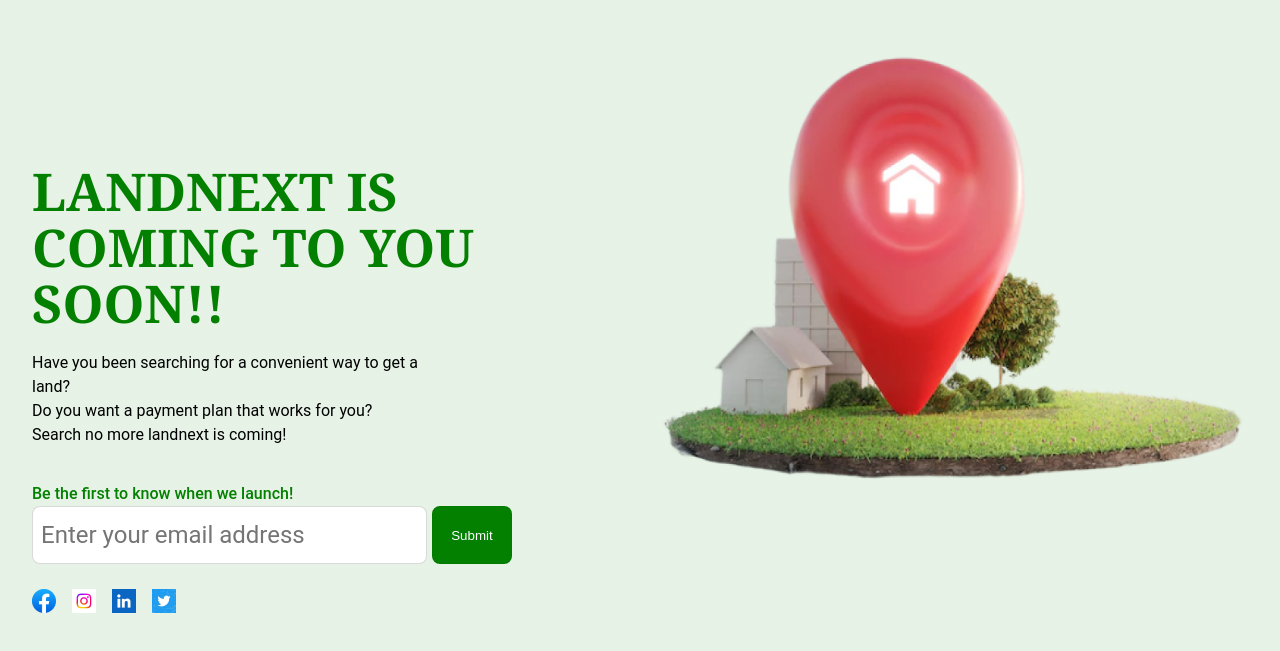
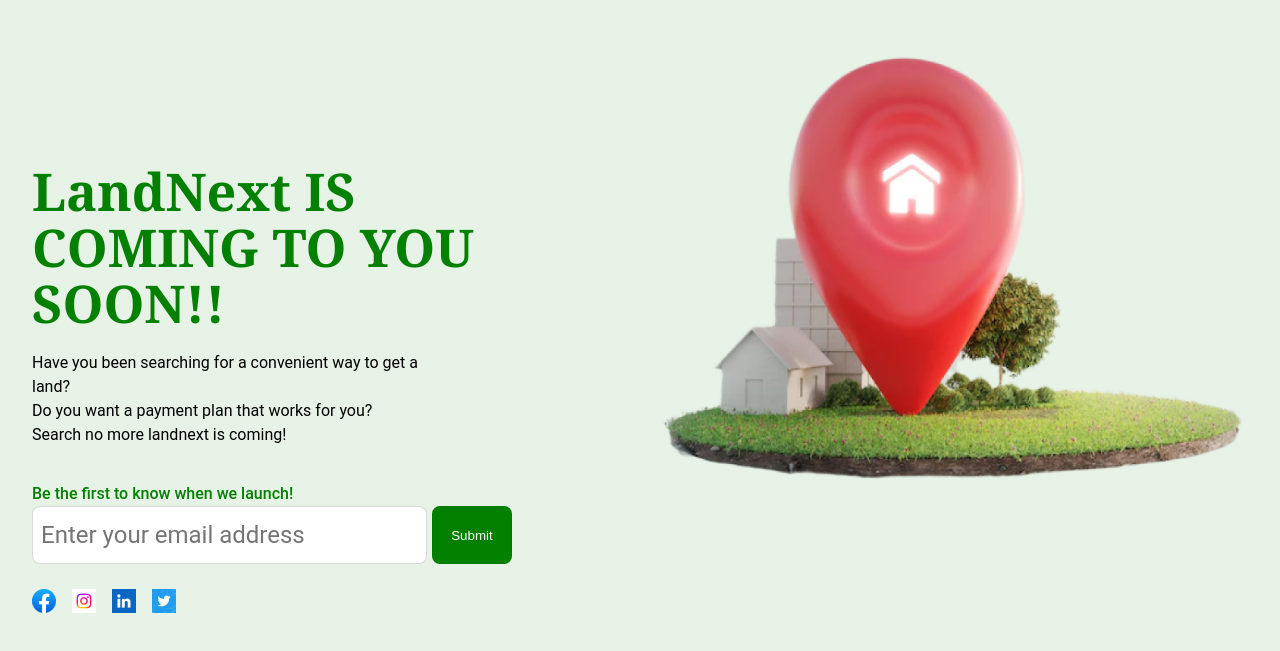
Before and after one commit to Odimaa1/Landing-Page, a plain HTML site: page index.html in a window 1280 px wide. Shown: the part 17-668 px from the top of the page. Drawn offline with Linux system fonts and the light colour scheme.

Commit message:
first commit

```diff
--- a/index.html
+++ b/index.html
@@ -17,7 +17,7 @@
     <section>
     <div class="left">
      <main>
-        <h1>LANDNEXT IS COMING TO YOU SOON!!</h1>
+        <h1>LandNext IS COMING TO YOU SOON!!</h1>
         <p>Have you been searching for a convenient way to get a land?<br>
             Do you want a payment plan that works for you?<br>
             Search no more landnext is coming!
--- a/style.css
+++ b/style.css
@@ -16,7 +16,7 @@ section{
     padding-top: 180px;
 }
 main h1{
-    width: 90%;
+    width: 85%;
     font-family: 'Cambria';
     font-style: normal;
     font-weight: 700;
```
